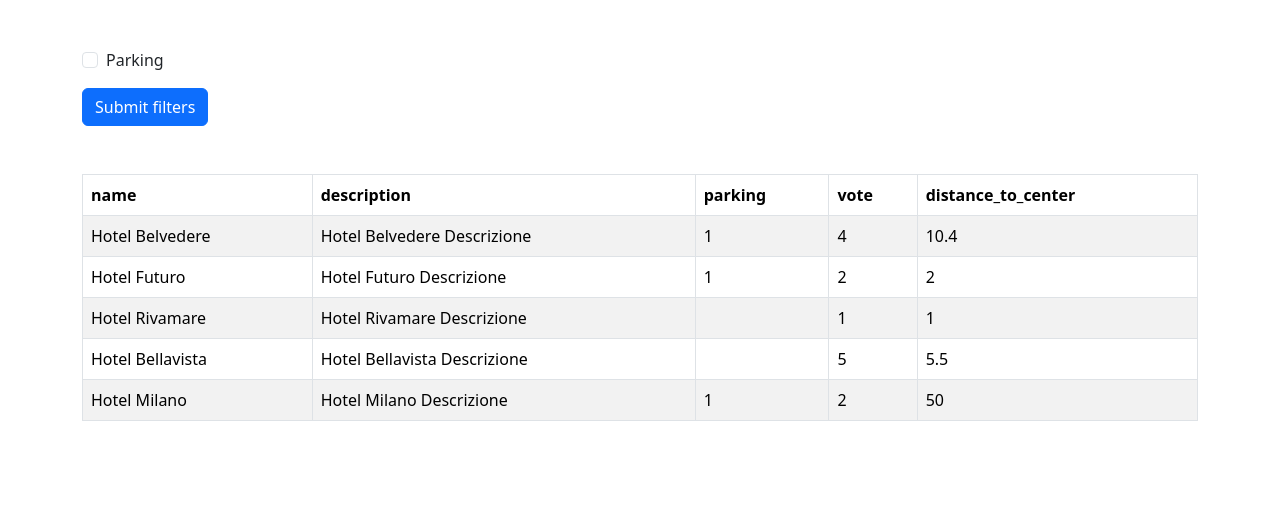
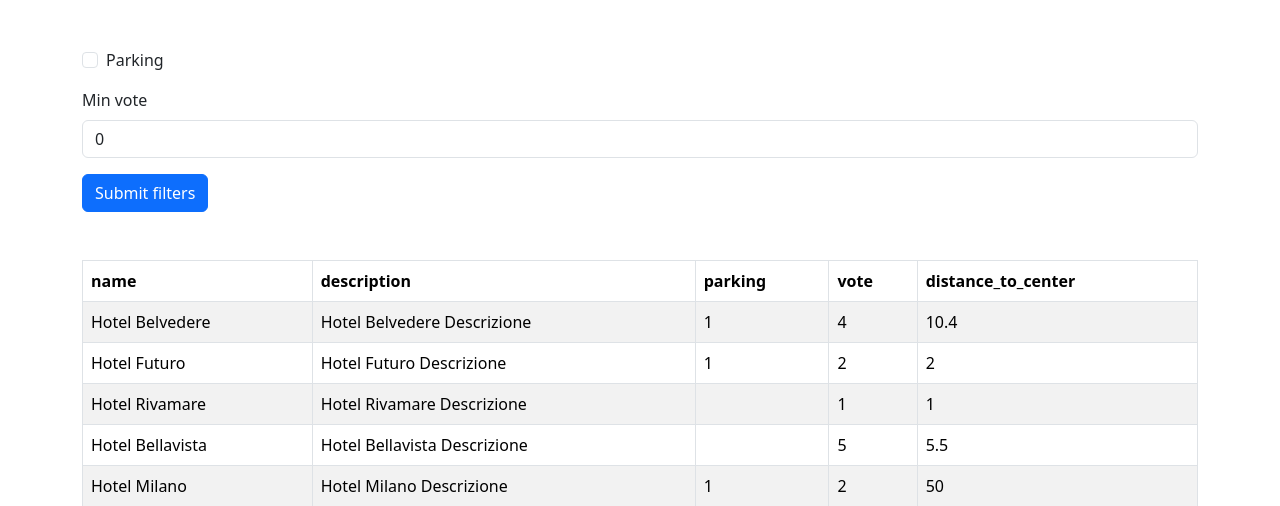
Before and after one commit to fedebacci/php-hotel, a PHP site: page /boolean/ in a window 1280 px wide. Shown: the top 506 px of the page. Run offline with PHP 8.4, Linux system fonts and the light colour scheme.

Commit message:
vote filter implemented

```diff
--- a/index.php
+++ b/index.php
@@ -59,6 +59,10 @@
     // // * $is_parking (if select) - For Fun e per vedere funzionamento delle select
     // // Se presente indica che sto filtrando solo per parcheggio presente
     // $is_parking = isSet($_GET["parking"]);
+
+    // * $vote
+    // * $vote = isSet($_GET["parking"]) == true ? $_GET["parking"] : "false";
+    $vote = isSet($_GET["vote"]) == true ? $_GET["vote"] : "0";
 ?>
 
 
@@ -120,6 +124,21 @@
                         </div> -->
 
 
+                        <!-- * $vote  -->
+                        <div class="mb-3">
+                            <label for="vote" class="form-label">
+                                Min vote
+                            </label>
+                            <!-- <input name="vote" type="number" class="form-control" id="vote"> -->
+
+                            <?php
+                                $input_el = '<input name="vote" type="number" class="form-control" id="vote" value="' . $vote . '">';
+
+                                echo $input_el;
+                            ?>
+                        </div>
+
+
                         <button action="http://localhost:8080/boolean/esercizi/php-hotel/" type="submit" class="btn btn-primary">
                             Submit filters
                         </button>
@@ -148,7 +167,20 @@
                         <tbody>
                             <?php
                                 foreach ($hotels as $hotel) {
-                                    if ($is_parking == "false" || ($is_parking == "true" && $hotel["parking"] == true)) {
+                                    if (
+                                        (
+                                            $is_parking == "false"
+                                                ||
+                                            (
+                                                $is_parking == "true"
+                                                    &&
+                                                $hotel["parking"] == true
+                                            )
+                                        )
+                                            &&
+                                        $hotel["vote"] >= $vote
+                                    )
+                                    {
                                         echo "<tr>";
                                         foreach ($hotel as $key => $value) {
                                             echo "<td>";
```
